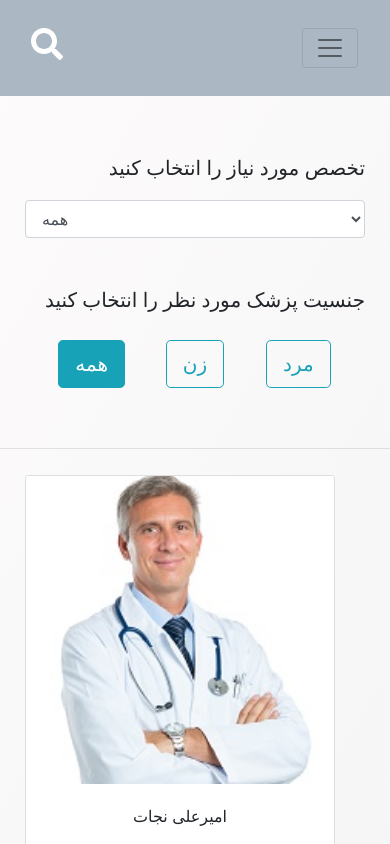
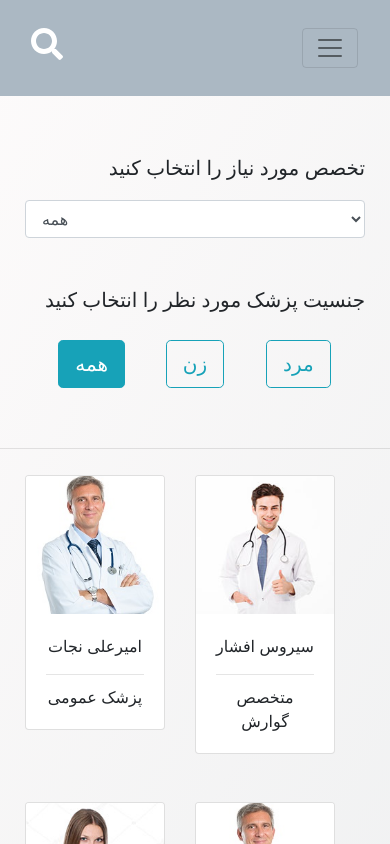
Before and after one commit to ArmanYarahmadi/MedicalTest1, a React (Create React App) app: page / in a window 390 px wide. Shown: the top 844 px of the page. Built offline with nearby package versions, Linux system fonts and the light colour scheme.

Commit message:
some changes

```diff
--- a/src/Components/GalleryComponent.js
+++ b/src/Components/GalleryComponent.js
@@ -19,14 +19,9 @@
           parseInt(this.props.pro) === 1)
       ) {
         return (
-          <div className="col-12 col-sm-6 col-md-4 mb-5">
+          <div className="col-6  col-sm-4 mb-5">
             <Card>
-              <CardImg
-                top
-                width="100%"
-                src={doctor.image}
-                alt="Card image cap"
-              />
+              <CardImg top width="100%" src={doctor.image} alt={doctor.name} />
               <CardBody>
                 <CardTitle>{doctor.name}</CardTitle>
                 <hr />
```
